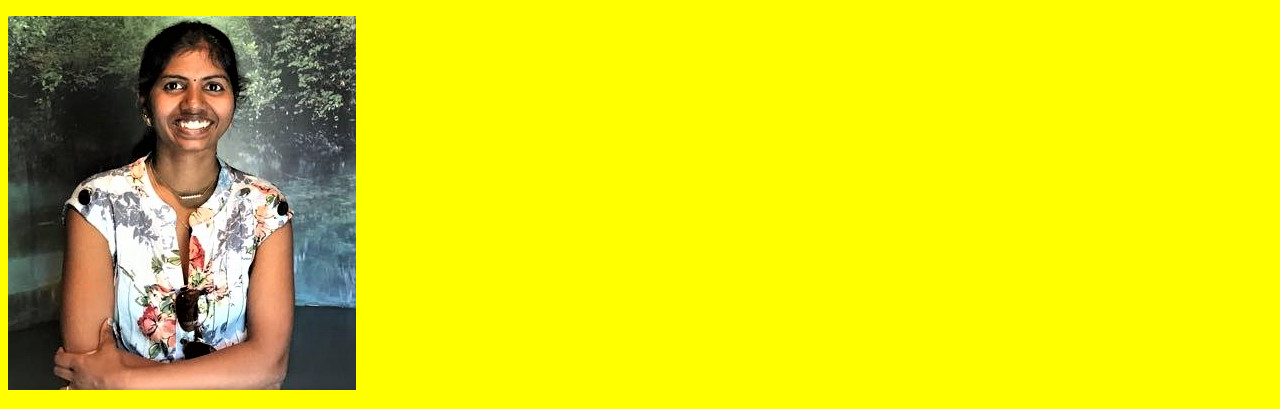
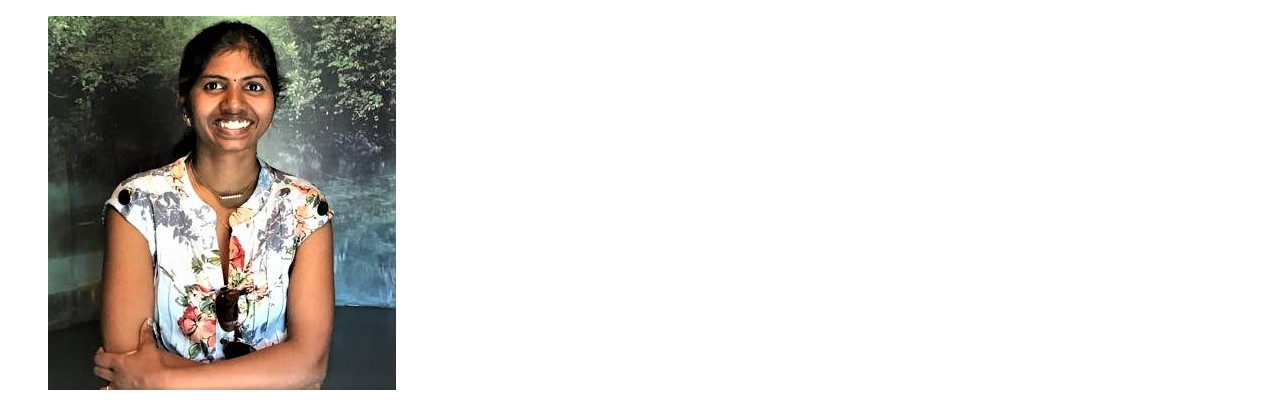
Before and after one commit to tulasipinjala/tulasipinjala.github.io, a plain HTML site: page index.html in a window 1280 px wide. Shown: the top 409 px of the page. Drawn offline with Linux system fonts and the light colour scheme.

Commit message:
images in center

```diff
--- a/index.css
+++ b/index.css
@@ -1,12 +1,5 @@
 
-figure {
-	position: relative;
+img.center{
 	display: block;
-	margin-left: auto;
-	margin-right: auto;
-    width =100%;
+	margin:0 auto;
 }
-
-body{
-	background-color: yellow;
-}
```
